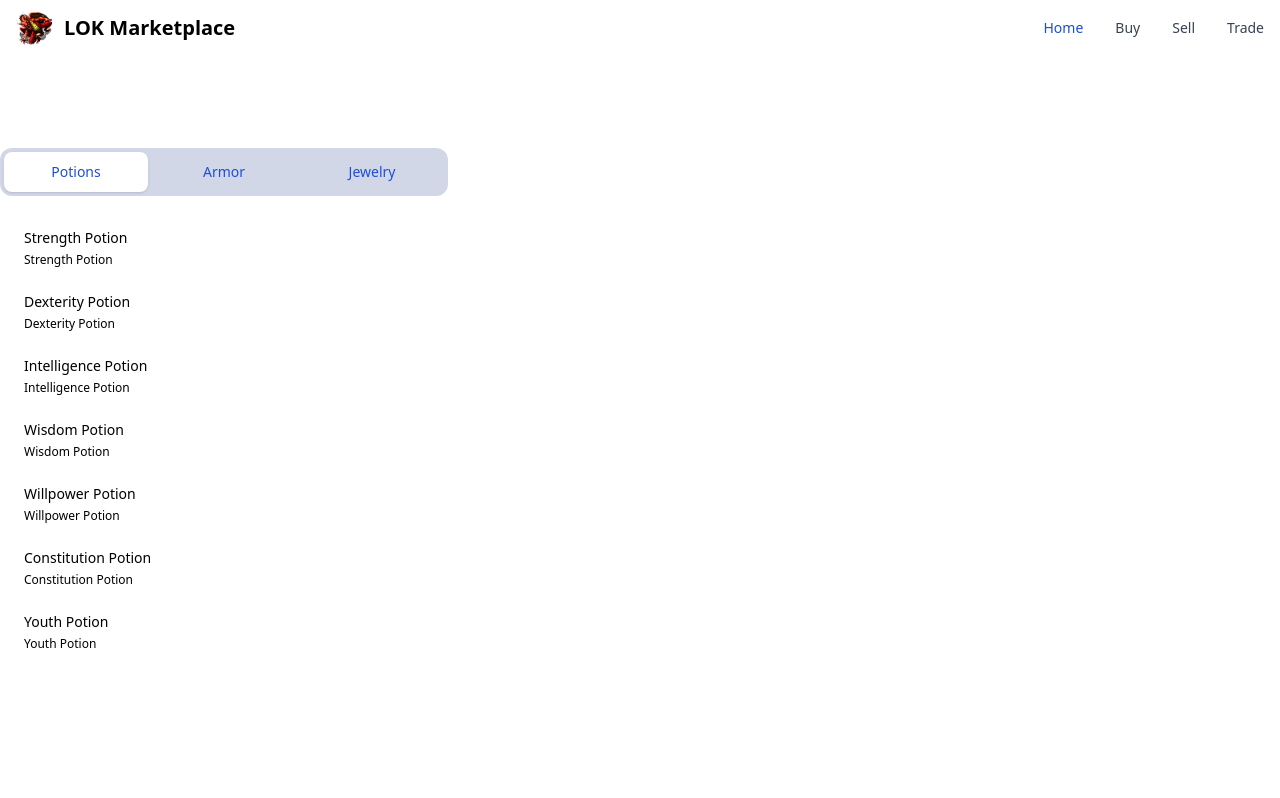
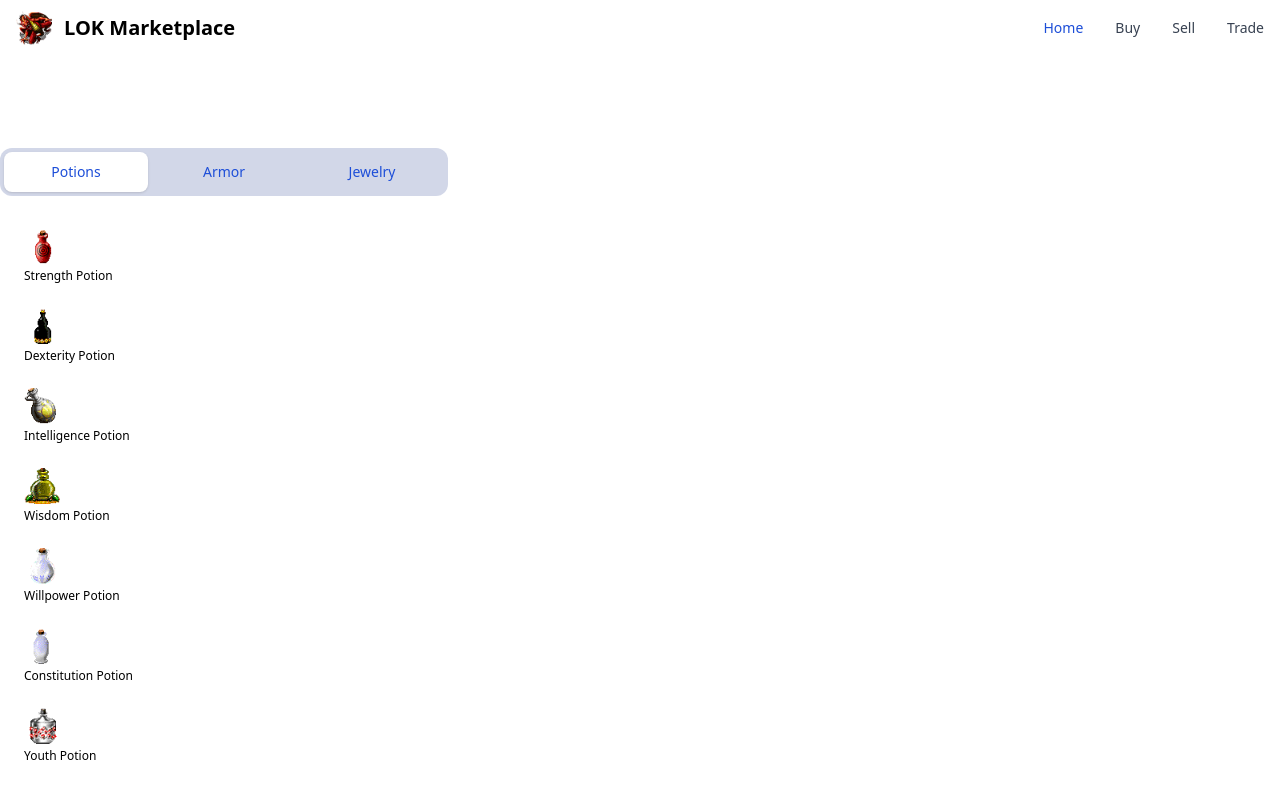
Before and after one commit to RdotSilva/React-NextJS-LegendsOfKesmai-Marketplace, a Next.js app: page /sell in a window 1280 px wide. Shown: the top 798 px of the page. Built offline with nearby package versions, Linux system fonts and the light colour scheme.

Commit message:
Add images to list

```diff
--- a/components/Category/CategoryList.jsx
+++ b/components/Category/CategoryList.jsx
@@ -50,7 +50,11 @@ const CategoryList = () => {
                     className="relative p-3 rounded-md hover:bg-coolGray-100"
                   >
                     <h3 className="text-sm font-medium leading-5">
-                      {item.name}
+                      <img
+                        src={item.image}
+                        className="mr-3 h-6 sm:h-9"
+                        alt={item.name}
+                      ></img>
                     </h3>
 
                     <ul className="flex mt-1 space-x-1 text-xs font-normal leading-4 text-coolGray-500">
```
